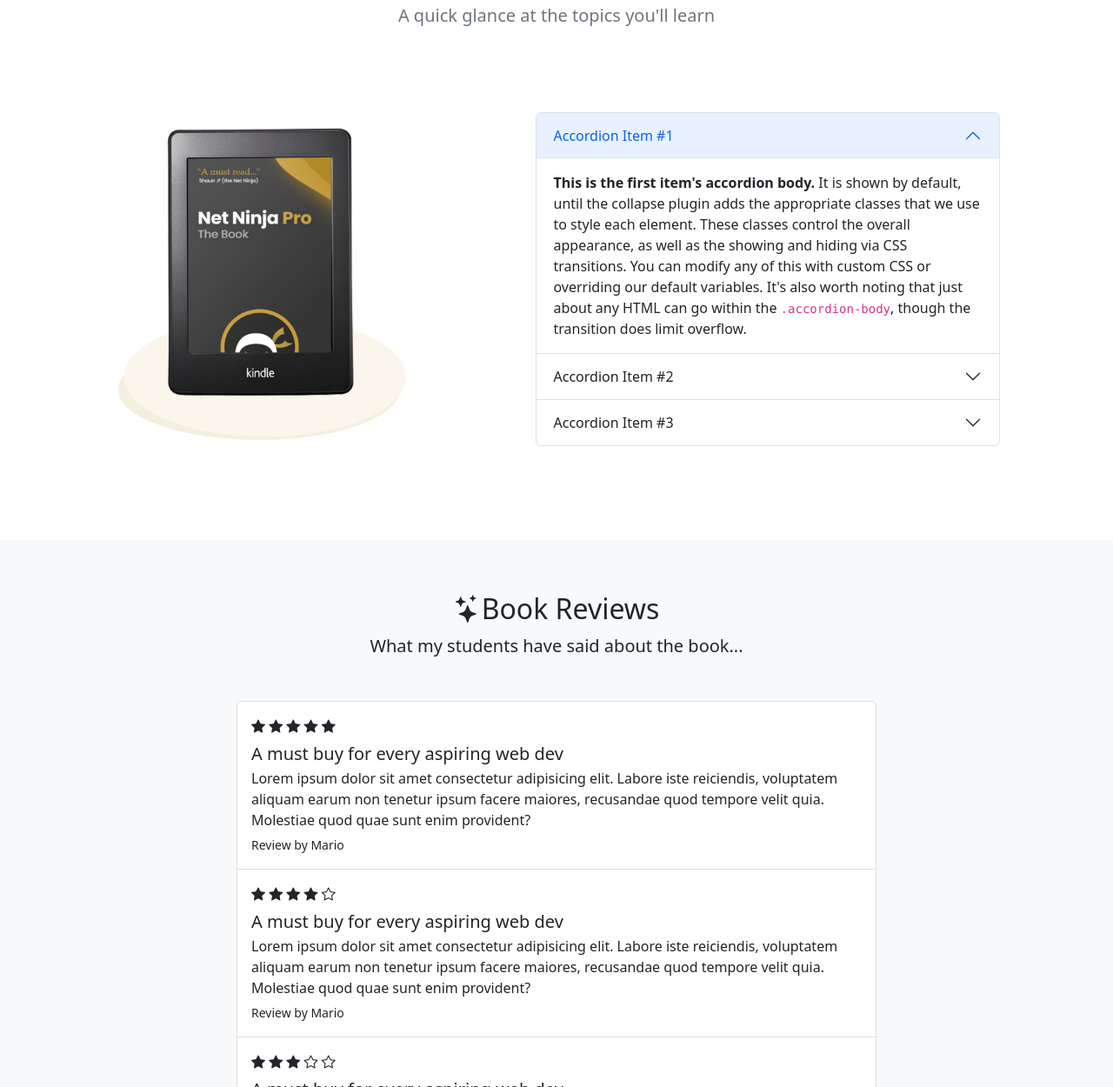
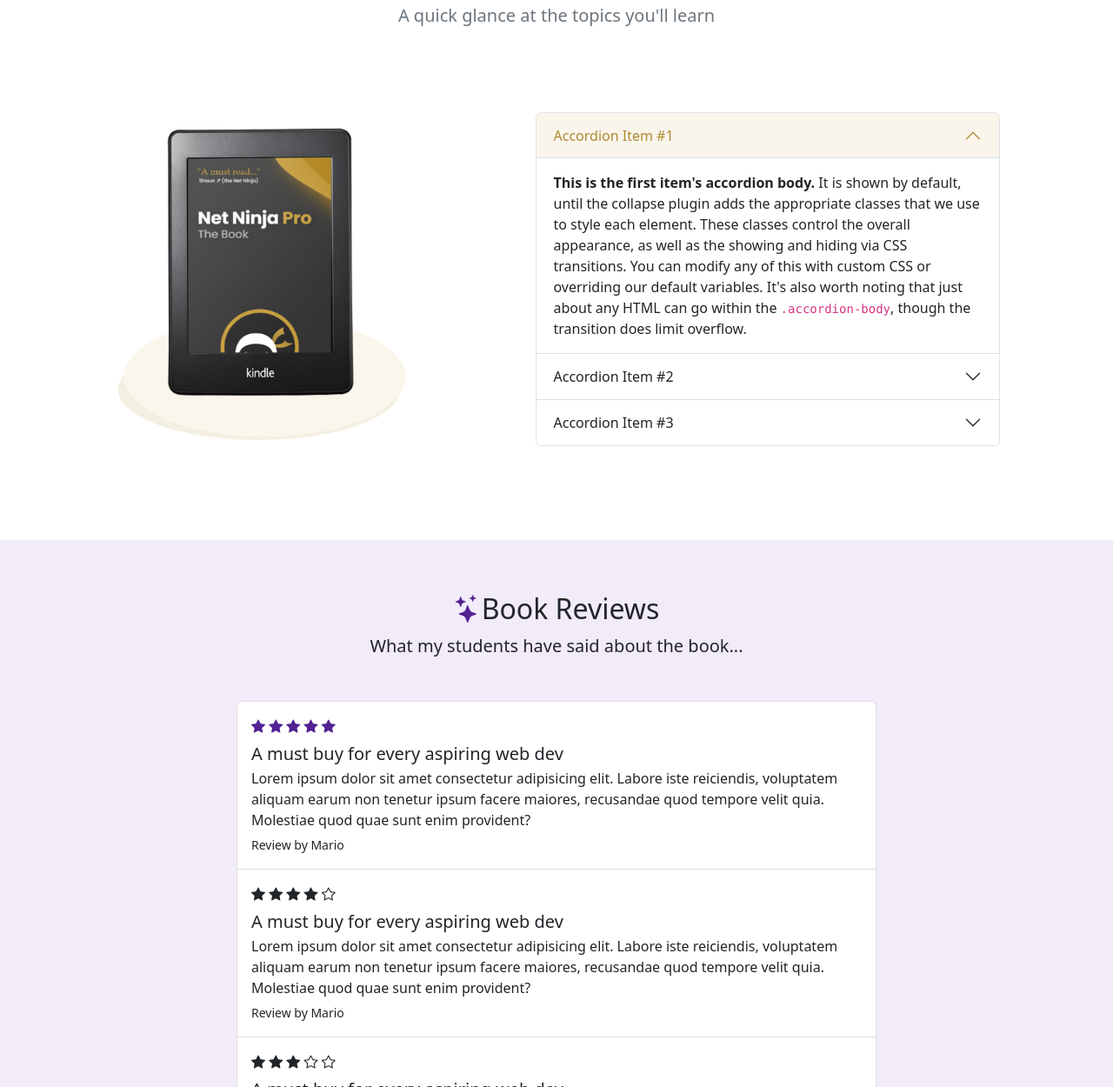
Before and after one commit to arunkumar09/Bootstrap5_2, a website: page index.html in a window 1280 px wide. Shown: the part 1550-2800 px from the top of the page at 87% size. Drawn offline with nearby package versions, Linux system fonts and the light colour scheme.

Commit message:
sass updates

```diff
--- a/index.html
+++ b/index.html
@@ -6,10 +6,9 @@
     <meta name="viewport" content="width=device-width, initial-scale=1.0" />
     <!-- CSS only -->
     <link
-      href="https://cdn.jsdelivr.net/npm/bootstrap@5.2.3/dist/css/bootstrap.min.css"
+      href="/css/main.min.css"
       rel="stylesheet"
-      integrity="sha384-rbsA2VBKQhggwzxH7pPCaAqO46MgnOM80zW1RWuH61DGLwZJEdK2Kadq2F9CUG65"
-      crossorigin="anonymous"
+
     />
     <link rel="stylesheet" href="https://cdn.jsdelivr.net/npm/bootstrap-icons@1.10.2/font/bootstrap-icons.css">
     <title>Net Ninja - the book</title>
@@ -292,10 +291,10 @@
     </section>
 
     <!-- reviews list -->
-    <section id="reviews" class="bg-light">
+    <section id="reviews" class="bg-altlight">
       <div class="container-lg">
         <div class="text-center">
-          <h2><i class="bi bi-stars"></i>Book Reviews</h2>
+          <h2><i class="bi bi-stars text-altdark"></i>Book Reviews</h2>
           <p class="lead">What my students have said about the book...</p>
         </div>
 
@@ -304,11 +303,11 @@
             <div class="list-group">
               <div class="list-group-item py-3">
                 <div class="pb-2">
-                    <i class="bi bi-star-fill"></i>
-                    <i class="bi bi-star-fill"></i>
-                    <i class="bi bi-star-fill"></i>
-                    <i class="bi bi-star-fill"></i>
-                    <i class="bi bi-star-fill"></i>
+                    <i class="bi bi-star-fill text-altdark"></i>
+                    <i class="bi bi-star-fill text-altdark"></i>
+                    <i class="bi bi-star-fill text-altdark"></i>
+                    <i class="bi bi-star-fill text-altdark"></i>
+                    <i class="bi bi-star-fill text-altdark"></i>
                 </div>
                 <h5 class="mb-1">A must buy for every aspiring web dev</h5>
                 <p class="mb-1">
--- /dev/null
+++ b/sass/main.scss
@@ -0,0 +1,16 @@
+$primary: #c29938;
+$light:#fbf5e5;
+
+// import the functions and variables
+@import "../node_modules/bootstrap/scss/_functions";
+@import "../node_modules/bootstrap/scss/_variables";
+
+$custom-theme-colors:(
+    "altlight":#f2ebfa,
+    "altdark": #522192
+);
+
+$theme-colors: map-merge($custom-theme-colors, $theme-colors);
+
+//import bootstrap
+@import '../node_modules/bootstrap/scss/bootstrap.scss';
```
Also changed, not shown: css/main.min.css (added), 1 other file.
